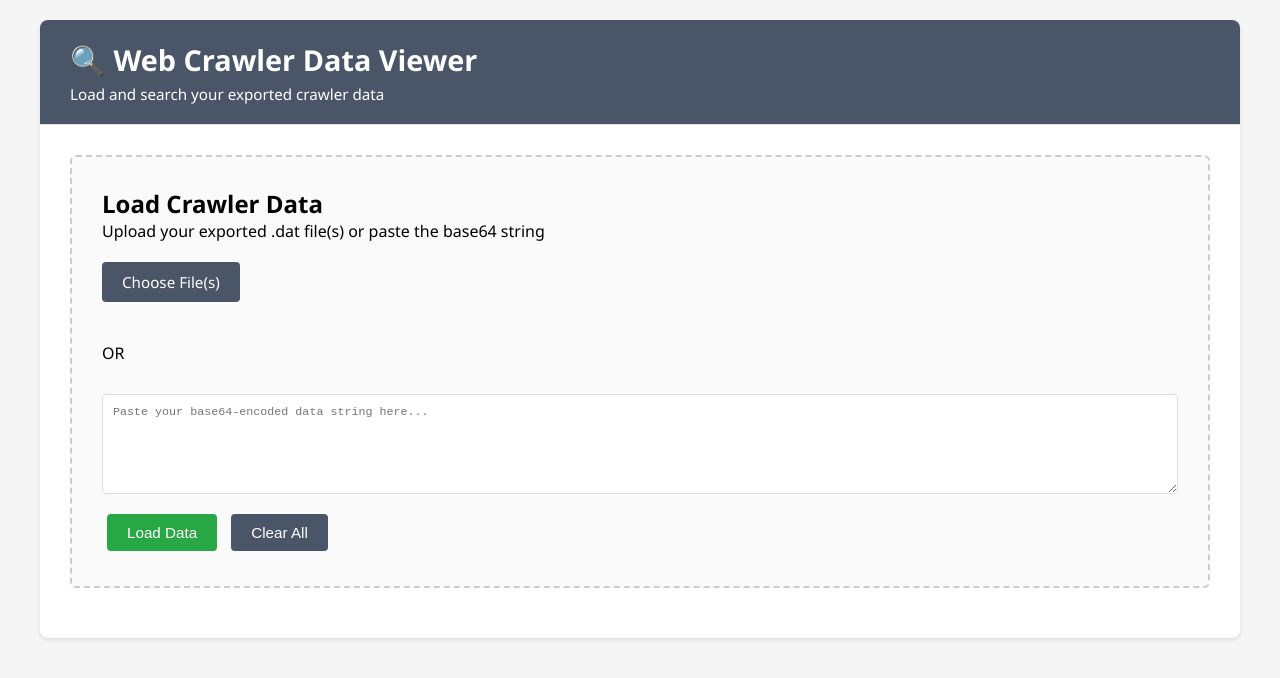
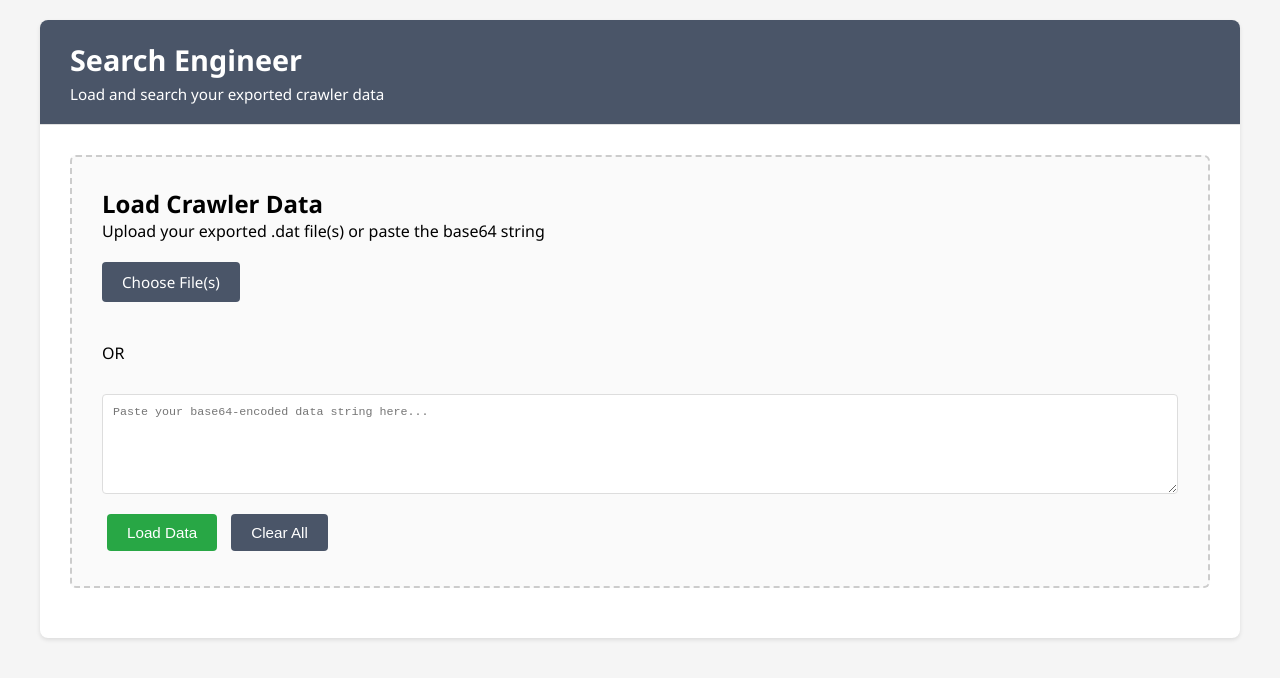
Before and after one commit to 0alter0/search-engine, a plain HTML site: page index.html in a window 1280 px wide. Drawn offline with Linux system fonts and the light colour scheme.

Commit message:
Change header title to 'Search Engineer'

```diff
--- a/index.html
+++ b/index.html
@@ -362,7 +362,7 @@
 <body>
     <div class="container">
         <div class="header">
-            <h1>🔍 Web Crawler Data Viewer</h1>
+            <h1>Search Engineer</h1>
             <p>Load and search your exported crawler data</p>
         </div>
 
```
